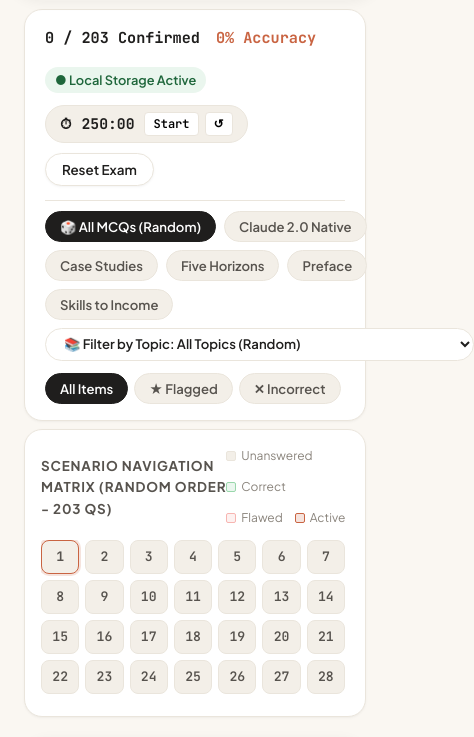
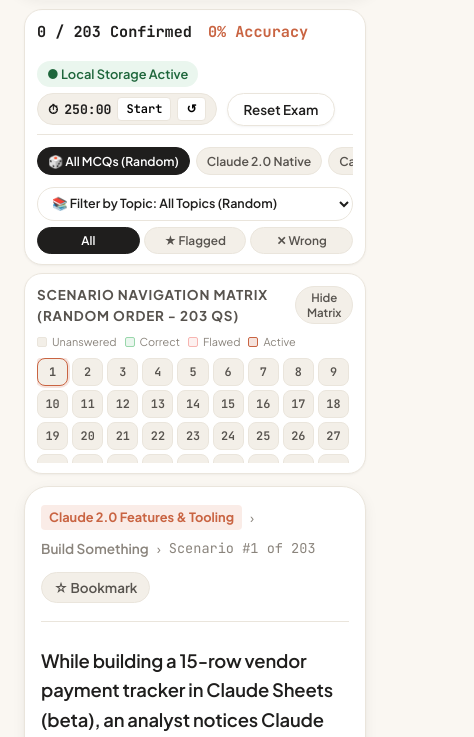
Before and after one commit to aimal-khann/foundation-quiz-v2, a plain HTML site: page quiz.html in a window 390 px wide. Shown: the part 77-814 px from the top of the page, 474 px wide, since content can reach past the window. Drawn offline with Linux system fonts and the light colour scheme.

Commit message:
fix(mobile): optimize phone UI filter section, add horizontal scroll chips, compact controls & matrix toggle

```diff
--- a/app.js
+++ b/app.js
@@ -933,6 +933,21 @@
       });
     }
 
+    // Matrix Grid Hide / Show Toggle
+    const matrixToggleBtn = document.getElementById("matrix-toggle-btn");
+    const matrixGrid = document.getElementById("matrix-grid");
+    const matrixToggleText = document.getElementById("matrix-toggle-text");
+
+    if (matrixToggleBtn && matrixGrid) {
+      matrixToggleBtn.addEventListener("click", () => {
+        const isHidden = matrixGrid.style.display === "none";
+        matrixGrid.style.display = isHidden ? "grid" : "none";
+        if (matrixToggleText) {
+          matrixToggleText.textContent = isHidden ? "Hide Matrix" : "Show Matrix";
+        }
+      });
+    }
+
     renderArena();
   }
 
--- a/quiz.html
+++ b/quiz.html
@@ -75,35 +75,41 @@
       </div>
 
       <!-- Domain & Topic Filters + Status View Filters -->
-      <div class="command-ribbon-row" style="padding-top:10px; border-top:1px solid var(--border-subtle); gap:12px;">
-        <div style="display:flex; flex-wrap:wrap; align-items:center; gap:8px;">
+      <div class="filter-section-wrapper" style="padding-top:10px; border-top:1px solid var(--border-subtle); display:flex; flex-direction:column; gap:8px;">
+        <!-- Row 1: Horizontal Scrollable Domain Chips -->
         <div class="filter-chips-bar" id="filter-chips-container">
           <!-- Rendered dynamically by app.js: 🎲 All MCQs (Random) + 5 Domain chips -->
         </div>
 
-          <!-- Direct Topic / Module Dropdown Filter -->
+        <!-- Row 2: Topic Selector + Status View Filters -->
+        <div class="filter-controls-row">
           <div class="topic-select-wrap">
             <select id="topic-select-filter" class="topic-select-input" aria-label="Filter by Topic / Module">
               <option value="ALL">📚 Filter by Topic: All Topics (Random)</option>
               <!-- Populated dynamically by app.js for all 13 modules -->
             </select>
           </div>
+
+          <div class="status-filters-group">
+            <button type="button" class="filter-chip active" data-status-filter="all">All</button>
+            <button type="button" class="filter-chip" data-status-filter="flagged">★ Flagged</button>
+            <button type="button" class="filter-chip" data-status-filter="wrong">✕ Wrong</button>
           </div>
-
-        <div style="display:flex; align-items:center; gap:6px;">
-          <button type="button" class="filter-chip active" data-status-filter="all">All Items</button>
-          <button type="button" class="filter-chip" data-status-filter="flagged">★ Flagged</button>
-          <button type="button" class="filter-chip" data-status-filter="wrong">✕ Incorrect</button>
         </div>
       </div>
     </section>
 
     <!-- 203-Item Jump Navigator Matrix -->
-    <section class="matrix-container">
+    <section class="matrix-container" id="matrix-section">
       <div class="matrix-header">
+        <div class="matrix-header-title-wrap">
           <span style="font-size:0.84rem; font-weight:700; text-transform:uppercase; letter-spacing:0.06em; color:var(--ink-secondary);" id="matrix-header-title">
             Scenario Navigation Matrix (1–203)
           </span>
+          <button type="button" class="matrix-toggle-btn" id="matrix-toggle-btn" title="Toggle Matrix Grid">
+            <span id="matrix-toggle-text">Hide Matrix</span>
+          </button>
+        </div>
         <div class="matrix-legend">
           <div class="matrix-legend-item">
             <span class="legend-swatch" style="background:var(--bg-subtle); border:1px solid var(--border-subtle);"></span>
--- a/styles.css
+++ b/styles.css
@@ -854,15 +854,25 @@ img, svg {
   border-color: var(--border-strong);
 }
 
-/* Filter Chips Bar */
+/* Filter Chips Bar (Horizontal Smooth Scroll) */
 .filter-chips-bar {
   display: flex;
-  flex-wrap: wrap;
-  align-items: center;
+  flex-wrap: nowrap;
+  overflow-x: auto;
+  -webkit-overflow-scrolling: touch;
+  scrollbar-width: none;
   gap: 8px;
+  padding: 2px 0 4px 0;
+  width: 100%;
+}
+
+.filter-chips-bar::-webkit-scrollbar {
+  display: none;
 }
 
 .filter-chip {
+  flex-shrink: 0;
+  white-space: nowrap;
   padding: 6px 14px;
   border-radius: var(--radius-full);
   font-size: 0.82rem;
@@ -871,6 +881,8 @@ img, svg {
   border: 1px solid var(--border-subtle);
   color: var(--ink-secondary);
   transition: all var(--trans-fast);
+  cursor: pointer;
+  user-select: none;
 }
 
 .filter-chip:hover {
@@ -884,12 +896,23 @@ img, svg {
   border-color: var(--ink-primary);
 }
 
+.filter-controls-row {
+  display: flex;
+  flex-wrap: wrap;
+  align-items: center;
+  justify-content: space-between;
+  gap: 10px;
+  width: 100%;
+}
+
 .topic-select-wrap {
-  display: inline-flex;
-  align-items: center;
+  flex: 1;
+  min-width: 170px;
+  display: flex;
 }
 
 .topic-select-input {
+  width: 100%;
   padding: 6px 14px;
   border-radius: var(--radius-full);
   font-size: 0.82rem;
@@ -901,12 +924,44 @@ img, svg {
   cursor: pointer;
   transition: all var(--trans-fast);
   font-family: inherit;
+  text-overflow: ellipsis;
 }
 
 .topic-select-input:hover,
 .topic-select-input:focus {
   border-color: var(--accent-primary);
   box-shadow: 0 0 0 2px var(--accent-glow);
+}
+
+.status-filters-group {
+  display: flex;
+  align-items: center;
+  gap: 6px;
+  flex-shrink: 0;
+}
+
+.matrix-header-title-wrap {
+  display: flex;
+  align-items: center;
+  gap: 10px;
+}
+
+.matrix-toggle-btn {
+  background: var(--bg-subtle);
+  border: 1px solid var(--border-subtle);
+  border-radius: var(--radius-full);
+  padding: 3px 10px;
+  font-size: 0.72rem;
+  font-weight: 600;
+  color: var(--ink-secondary);
+  cursor: pointer;
+  transition: all var(--trans-fast);
+}
+
+.matrix-toggle-btn:hover {
+  background: var(--bg-card-hover);
+  color: var(--ink-primary);
+  border-color: var(--border-strong);
 }
 
 /* 230-Item Jump Navigator Matrix */
@@ -1487,4 +1542,82 @@ img, svg {
   .nav-buttons-group .btn {
     flex: 1;
   }
-}
+
+  /* Compact Mobile Command Ribbon & Filters */
+  .command-ribbon {
+    padding: 10px 12px;
+    gap: 8px;
+    margin-bottom: 8px;
+  }
+  .command-ribbon-row {
+    gap: 6px;
+  }
+  .timer-capsule {
+    padding: 3px 10px;
+    font-size: 0.82rem;
+    gap: 6px;
+  }
+  .filter-chips-bar {
+    gap: 6px;
+    padding: 2px 0 4px 0;
+  }
+  .filter-chip {
+    padding: 5px 10px;
+    font-size: 0.76rem;
+  }
+  .filter-controls-row {
+    flex-direction: column;
+    align-items: stretch;
+    gap: 6px;
+  }
+  .topic-select-wrap {
+    width: 100%;
+    min-width: 0;
+  }
+  .topic-select-input {
+    width: 100%;
+    height: 34px;
+    padding: 5px 10px;
+    font-size: 0.78rem;
+  }
+  .status-filters-group {
+    width: 100%;
+    display: flex;
+    gap: 4px;
+  }
+  .status-filters-group .filter-chip {
+    flex: 1;
+    text-align: center;
+    padding: 5px 6px;
+    font-size: 0.74rem;
+  }
+  .matrix-container {
+    padding: 10px 12px;
+    margin-bottom: 12px;
+  }
+  .matrix-header {
+    flex-direction: column;
+    align-items: flex-start;
+    gap: 6px;
+    margin-bottom: 8px;
+  }
+  .matrix-header-title-wrap {
+    width: 100%;
+    display: flex;
+    justify-content: space-between;
+    align-items: center;
+  }
+  .matrix-legend {
+    gap: 8px;
+    font-size: 0.68rem;
+  }
+  .matrix-grid {
+    grid-template-columns: repeat(auto-fill, minmax(28px, 1fr));
+    gap: 4px;
+    max-height: 105px;
+  }
+  .matrix-btn {
+    height: 28px;
+    font-size: 0.74rem;
+  }
+}
```
Lines whose indentation alone changed are shown as unchanged.
